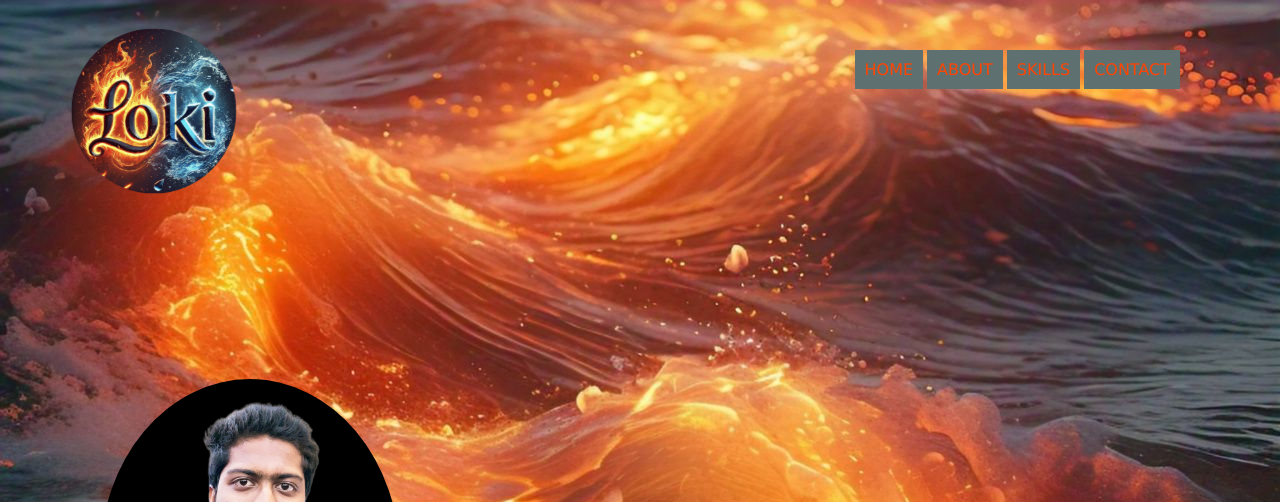
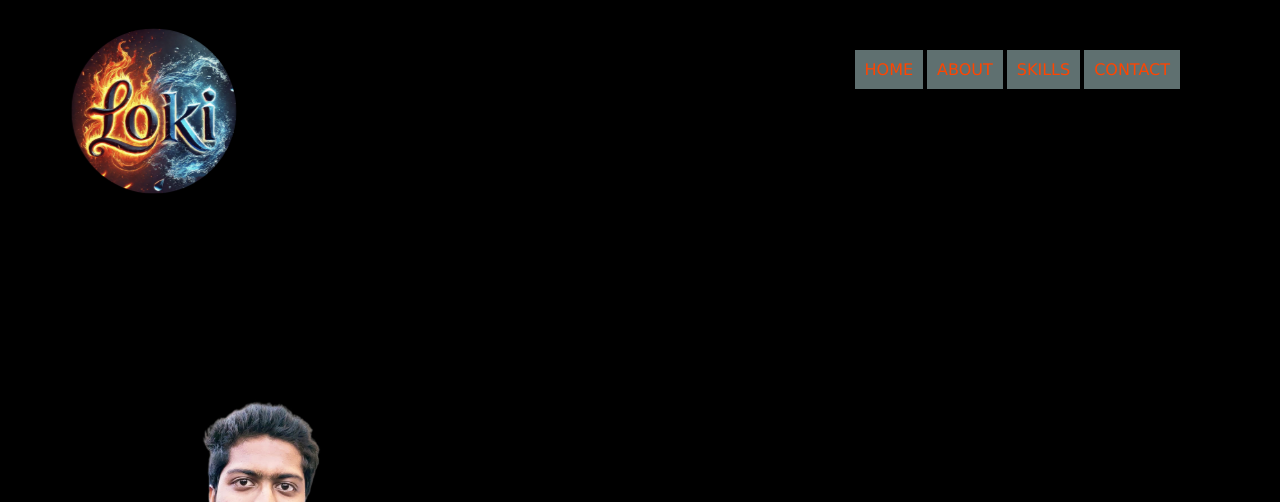
Before and after one commit to SaiLokesh9828/lokesh, a plain HTML site: page lokeshveeranki.html in a window 1280 px wide. Shown: the top 502 px of the page. Drawn offline with Linux system fonts and the light colour scheme; a web font is replaced by a local one.

Commit message:
Add files via upload

```diff
--- a/style2.css
+++ b/style2.css
@@ -13,7 +13,7 @@
 .background{
     animation: zoomInOut 0s infinite;
     z-index: -1;
-    background-image: url("fire.jpg");
+    background-color: black;
     background-size: cover;
     background-repeat: no-repeat;
     background-position: center;
```
